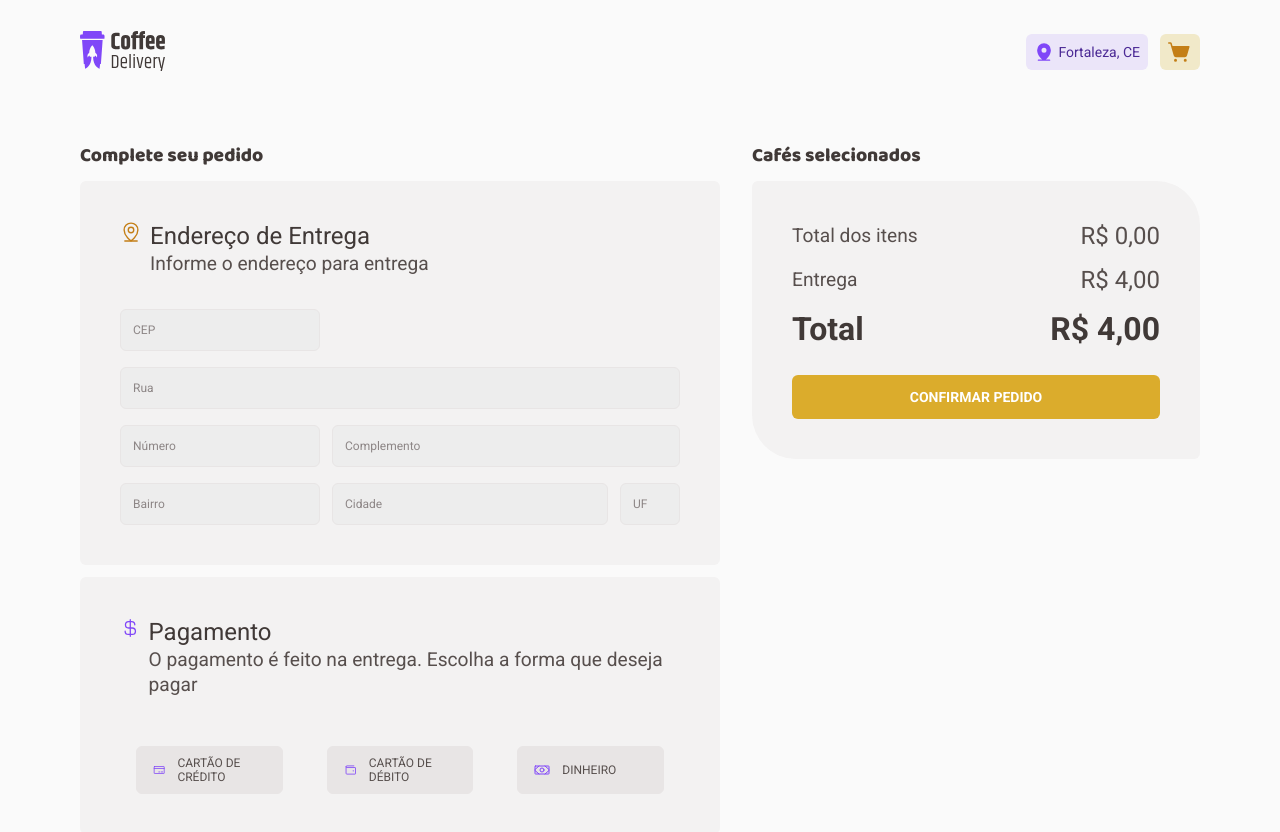
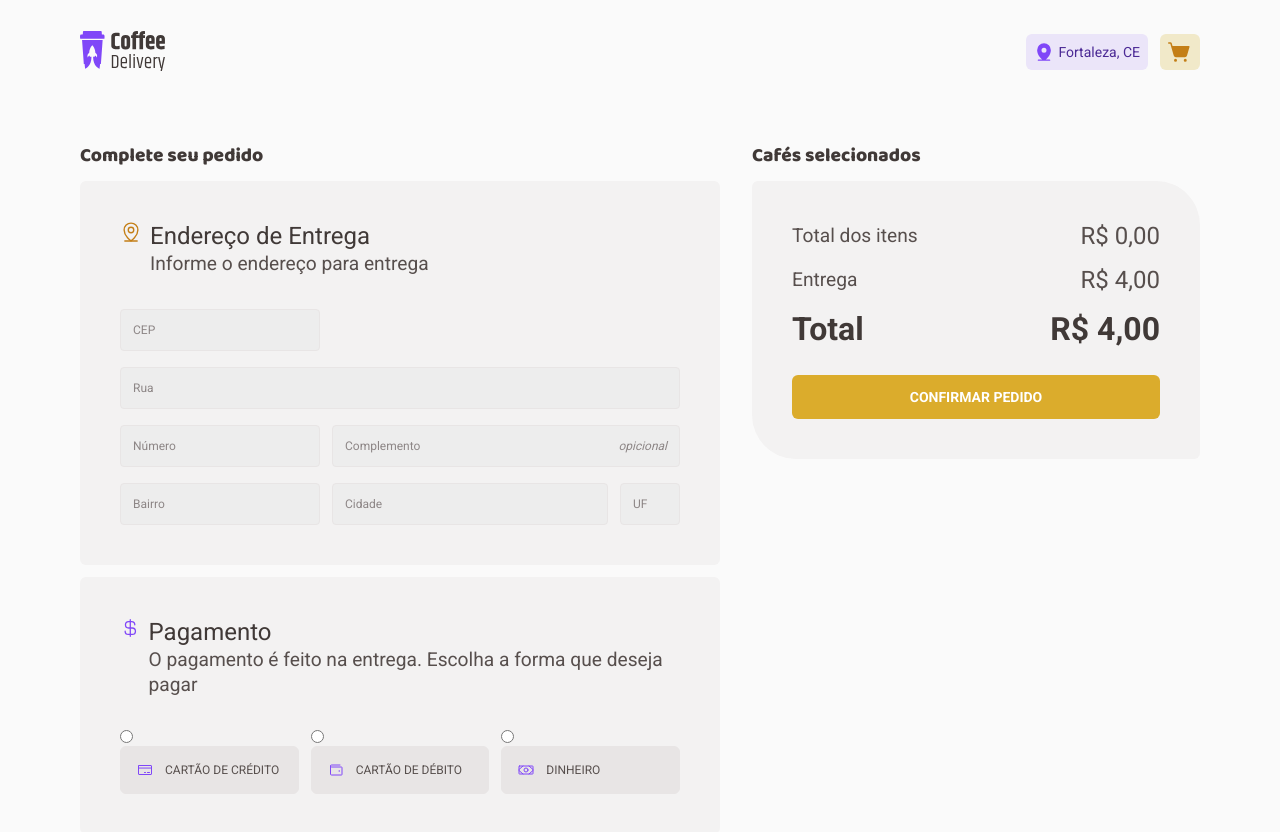
Before and after one commit to MarianaSales/delivery_Cafe, a React (Vite) app: page /orders in a window 1280 px wide. Built offline with nearby package versions, Linux system fonts and the light colour scheme.

Commit message:
finalização da aplicação
correções de css, finalização da página de confirmação com utilização do state e useLocation

```diff
--- a/src/components/Input/index.tsx
+++ b/src/components/Input/index.tsx
@@ -1,12 +1,22 @@
 import { forwardRef, InputHTMLAttributes } from 'react';
-import { InputContent } from './styles';
+import { Text } from '../Typography';
+import { InputContainer, InputContent, InputStyle, TextStyle } from './styles';
 
-type InputProps = InputHTMLAttributes<HTMLInputElement>;
-// & {
-//     error?: string;
-//     textStyle?: string;
-// };
+type InputProps = InputHTMLAttributes<HTMLInputElement> & {
+    error?: string;
+    rightText?: string;
+};
 
-export const Input = forwardRef<HTMLInputElement, InputProps>((props, ref) => {
-    return <InputContent {...props} ref={ref} />;
-});
+export const Input = forwardRef<HTMLInputElement, InputProps>(
+    ({ error, className, rightText, ...props }, ref) => {
+        return (
+            <InputContainer className={className}>
+                <InputContent hasErrors={!!error}>
+                    <InputStyle {...props} ref={ref} />
+                    {rightText && <TextStyle>{rightText}</TextStyle>}
+                </InputContent>
+                {error && <Text size="s">{error}</Text>}
+            </InputContainer>
+        );
+    }
+);
--- a/src/components/Input/styles.ts
+++ b/src/components/Input/styles.ts
@@ -11,39 +11,37 @@ export const InputContainer = styled.div`
     }
 `;
 
-interface InputContainerProps {
+interface InputContenrProps {
     hasErrors: boolean;
 }
 
-export const InputContent = styled.input`
+export const InputContent = styled.div<InputContenrProps>`
     height: 2.625rem;
     background: ${({ theme }) => theme['grey_300']};
     border: 1px solid ${({ theme }) => theme['grey_400']};
     transition: 0.4s;
-    border-radius: 6px;
+    border-radius: 4px;
+    align-items: center;
+    justify-content: space-between;
+    display: flex;
+    overflow: hidden;
 
-    &:focus {
+    &:focus-within {
         border-color: ${({ theme }) => theme['yellow_700']};
     }
 
-    color: ${({ theme }) => theme['grey_700']};
-    font-size: 0.75rem;
-    padding: 0 0.75rem;
-
-    &::placeholder {
-        color: ${({ theme }) => theme['grey_600']};
-
-    }
-
-
+    ${({ theme, hasErrors }) => hasErrors && css`
+    border-color: ${({theme})=> theme['red_100']}`}
 `;
 
 export const InputStyle = styled.input`
     flex: 1;
+    background: none;
     border: none;
+    color: ${({ theme }) => theme['grey_700']};
+    font-size: 0.75rem;
+    padding: 0 0.75rem;
     height: 100%;
-    padding: 0 0.75rem;
-    color: ${({ theme }) => theme['grey_700']};
 
     &::placeholder {
         color: ${({ theme }) => theme['grey_600']};
--- a/src/pages/OrderConfirmed/index.tsx
+++ b/src/pages/OrderConfirmed/index.tsx
@@ -1,5 +1,4 @@
 import { Clock, CurrencyDollar, MapPin } from 'phosphor-react';
-import { useEffect } from 'react';
 import { useLocation, useNavigate } from 'react-router-dom';
 import { useTheme } from 'styled-components';
 import { InformationIcons } from '../../components/InformationIcons';
@@ -9,22 +8,22 @@ import { OrdersData } from '../Orders';
 import { OrderConfirmedContainer, OrderConfirmedDetailsContainer } from './styles';
 import deliveryImg from '../../assets/img/motoboy.svg';
 import { paymentMethodos } from '../Orders/components/OrdersForm/PaymentOptions';
+import { useEffect } from 'react';
 interface LocationType {
     state: OrdersData;
 }
 
 export function OrderConfirmed() {
     const theme = useTheme();
-    // const { state } = useLocation() as unknown as LocationType;
-    // const navigate = useNavigate();
+    const { state } = useLocation() as unknown as LocationType;
+    const navigate = useNavigate();
 
-    // useEffect(() => {
-    //     if (!state) {
-    //         navigate('/');
-    //     }
-    // }, []);
-
-    // if (!state) return <></>;
+    useEffect(() => {
+        if (!state) {
+            navigate('/');
+        }
+    }, []);
+    if (!state) return <></>;
 
     return (
         <OrderConfirmedContainer className="container">
@@ -42,8 +41,12 @@ export function OrderConfirmed() {
                         iconColor={theme['purple_500']}
                         text={
                             <Text>
-                                Entrega em <strong>Rua G, 102</strong> <br />
-                                Centro, Fortaleza, CE
+                                Entrega em{' '}
+                                <strong>
+                                    {state.street}, {state.number}
+                                </strong>{' '}
+                                <br />
+                                {state.district}, {state.city}, {state.uf}
                             </Text>
                         }
                     />
@@ -65,7 +68,7 @@ export function OrderConfirmed() {
                             <Text>
                                 Pagamento na entrega
                                 <br />
-                                <strong>Cartão de Crédito</strong>
+                                <strong>{paymentMethodos[state.paymentMethod].label}</strong>
                             </Text>
                         }
                     />
--- a/src/pages/Orders/components/OrdersForm/AddressesFrom.tsx
+++ b/src/pages/Orders/components/OrdersForm/AddressesFrom.tsx
@@ -16,34 +16,47 @@ export function AddressesForm() {
 
     return (
         <FormAddresses>
-            <Input type="number" placeholder="CEP" className="cep" {...register('cep')} />
-            <Input type="text" placeholder="Rua" className="street" {...register('street')} />
+            <Input
+                type="number"
+                placeholder="CEP"
+                className="cep"
+                {...register('cep')}
+                error={errors.cep?.message}
+            />
+            <Input
+                type="text"
+                placeholder="Rua"
+                className="street"
+                {...register('street')}
+                error={errors.street?.message}
+            />
             <Input
                 type="number"
                 placeholder="Número"
                 {...register('number')}
-                // error={errors.number?.message}
+                error={errors.number?.message}
             />
             <Input
                 type="text"
                 placeholder="Complemento"
                 className="complement"
                 {...register('complement')}
-                // error={errors.complement?.message}
+                error={errors.complement?.message}
+                rightText="opicional"
             />
             <Input
                 type="text"
                 placeholder="Bairro"
                 {...register('district')}
-                // error={errors.district?.message}
+                error={errors.district?.message}
             />
             <Input
                 type="text"
                 placeholder="Cidade"
                 {...register('city')}
-                // error={errors.city?.message}
+                error={errors.city?.message}
             />
-            <Input type="text" placeholder="UF" {...register('uf')} />
+            <Input type="text" placeholder="UF" {...register('uf')} error={errors.uf?.message} />
         </FormAddresses>
     );
 }
--- a/src/pages/Orders/components/OrdersForm/PaymentOptions.tsx
+++ b/src/pages/Orders/components/OrdersForm/PaymentOptions.tsx
@@ -2,16 +2,16 @@ import { useFormContext } from 'react-hook-form';
 
 import { CreditCard, Money, Wallet } from 'phosphor-react';
 import { PaymentOptionsContainer } from './styles';
-import { PaymentMethod } from '../PaymentMethod';
+import { PaymentMethodSelected } from '../PaymentMethod';
 import { Text } from '../../../../components/Typography';
 
 export const paymentMethodos = {
     credit: {
-        label: 'Cartão de crédito',
+        label: 'Cartão de Crédito',
         icon: <CreditCard size={16} />,
     },
     debit: {
-        label: 'Cartão de débito',
+        label: 'Cartão de Débito',
         icon: <Wallet size={16} />,
     },
     money: {
@@ -25,12 +25,12 @@ export function PaymentOptions() {
         formState: { errors },
     } = useFormContext();
 
-    const paymentMethodError = errors?.paymentMethods?.message as unknown as string;
+    const paymentMethodError = errors?.paymentMethod?.message as unknown as string;
 
     return (
         <PaymentOptionsContainer>
             {Object.entries(paymentMethodos).map(([key, { label, icon }]) => (
-                <PaymentMethod
+                <PaymentMethodSelected
                     key={label}
                     icon={icon}
                     label={label}
--- a/src/pages/Orders/components/PaymentMethod/index.tsx
+++ b/src/pages/Orders/components/PaymentMethod/index.tsx
@@ -1,21 +1,21 @@
 import { forwardRef, InputHTMLAttributes, ReactNode } from 'react';
-import { PaymentMethodContainer, PaymentMethodContent } from './styles';
+import { ContentContainer, PaymentMethodContainer } from './styles';
 
-type PaymentMethodProps = InputHTMLAttributes<HTMLInputElement> & {
+type PaymentMethodSelectedProps = InputHTMLAttributes<HTMLInputElement> & {
     icon: ReactNode;
     label: string;
 };
 
-export const PaymentMethod = forwardRef<HTMLInputElement, PaymentMethodProps>(
+export const PaymentMethodSelected = forwardRef<HTMLInputElement, PaymentMethodSelectedProps>(
     ({ id, icon, label, ...props }, ref) => {
         return (
             <PaymentMethodContainer>
                 <input type="radio" id={id} {...props} name="paymentMethod" ref={ref} />
                 <label htmlFor={id}>
-                    <PaymentMethodContent>
+                    <ContentContainer>
                         {icon}
                         {label}
-                    </PaymentMethodContent>
+                    </ContentContainer>
                 </label>
             </PaymentMethodContainer>
         );
--- a/src/pages/Orders/components/PaymentMethod/styles.ts
+++ b/src/pages/Orders/components/PaymentMethod/styles.ts
@@ -1,12 +1,6 @@
 import styled, { css } from 'styled-components';
 
 export const PaymentMethodContainer = styled.div`
-    padding: 0 1rem;
-
-    input {
-        visibility: hidden;
-        appearance: none;
-    }
 
     input:checked + label div {
         ${({ theme }) => css`
@@ -20,7 +14,7 @@ export const PaymentMethodContainer = styled.div`
     }
 `;
 
-export const PaymentMethodContent = styled.div`
+export const ContentContainer = styled.div`
     display: flex;
     align-items: center;
     justify-content: flex-start;
--- a/src/pages/Orders/index.tsx
+++ b/src/pages/Orders/index.tsx
@@ -15,14 +15,14 @@ enum PaymentMethods {
 }
 
 const confirmOrderValidationSchema = zod.object({
-    city: zod.string().min(1, 'Informe sua cidade'),
+    city: zod.string().min(1, 'Informe sua Cidade'),
     uf: zod.string().min(1, 'Informe seu Estado'),
-    district: zod.string().min(1, 'Informe seu Bairro'),
+    district: zod.string().min(1, 'Informe seu bairro'),
     cep: zod.string().min(1, 'Informe seu CEP'),
-    street: zod.string().min(1, 'Informe a Rua'),
+    street: zod.string().min(1, 'Informe a rua'),
     number: zod.string().min(1, 'Informe o número'),
     complement: zod.string().optional(),
-    payment: zod.nativeEnum(PaymentMethods, {
+    paymentMethod: zod.nativeEnum(PaymentMethods, {
         errorMap: () => {
             return {
                 message: 'Informe o método de pagamento',
@@ -38,9 +38,6 @@ type ConfirmOrdersFormData = OrdersData;
 export function Orders() {
     const confirmOrdersForm = useForm<ConfirmOrdersFormData>({
         resolver: zodResolver(confirmOrderValidationSchema),
-        defaultValues: {
-            payment: undefined,
-        },
     });
     const { handleSubmit } = confirmOrdersForm;
     const navigate = useNavigate();
```
